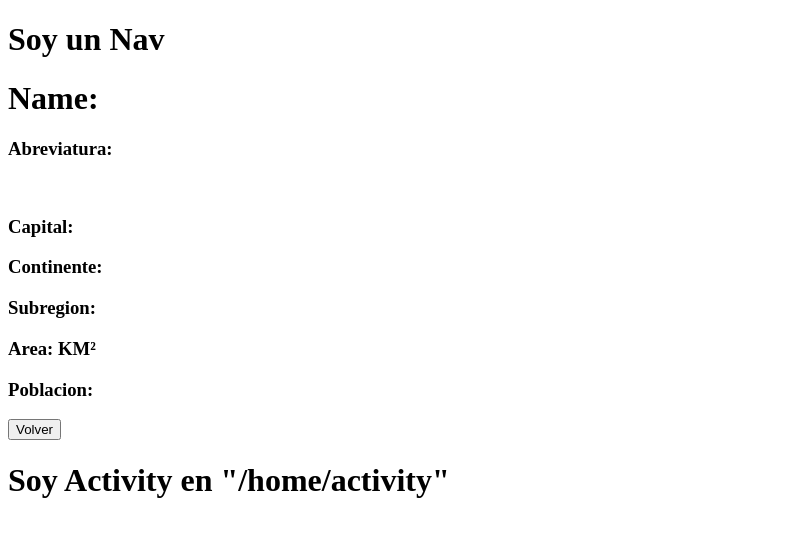
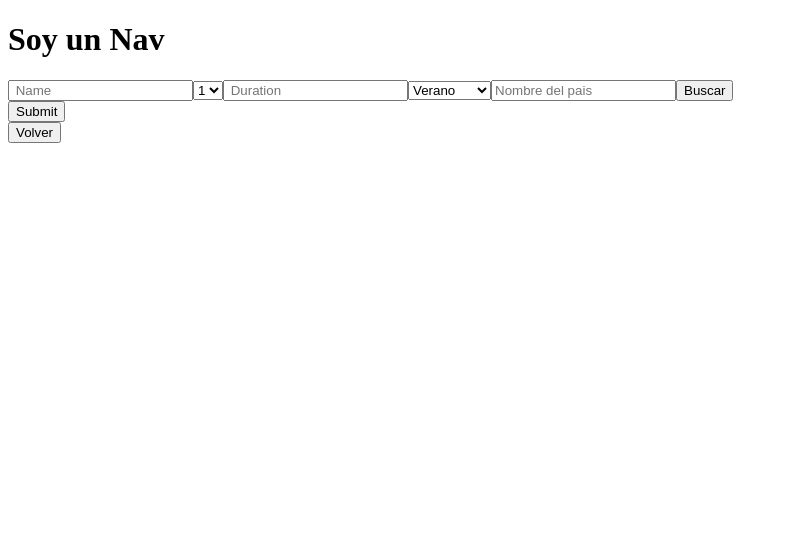
Before and after one commit to Catriel-Acevey/PI-Countries-main, a React (Create React App) app in the folder client/: page /home/activity in a window 1280 px wide. Shown: the top 536 px of the page, without its empty margins (0-788 px from the left). Built offline with nearby package versions, Linux system fonts and the light colour scheme; no server answers.

Commit message:
client end activity

```diff
--- a/client/src/App.js
+++ b/client/src/App.js
@@ -1,4 +1,5 @@
 import React from "react";
+import { Switch } from "react-router";
 import { Route } from "react-router-dom";
 
 import Landing from "./components/Landing";
@@ -14,9 +15,11 @@ function App() {
     <div className="App">
       <Route exact path="/" component={Landing} />
       <Route path="/home" component={Nav} />
-      <Route exact path="/home" component={Home} />
-      <Route path="/home/:id" component={Detail} />
-      <Route path="/home/activity" component={Activity} />
+      <Switch>
+        <Route path="/home/activity" component={Activity} />
+        <Route path="/home/:id" component={Detail} />
+        <Route path="/home" component={Home} />
+      </Switch>
     </div>
   );
 }
--- a/client/src/components/Activity.jsx
+++ b/client/src/components/Activity.jsx
@@ -1,27 +1,142 @@
 import React, { useState, useEffect } from "react";
 import { useDispatch, useSelector } from "react-redux";
 import { useHistory } from "react-router";
+import { Link } from "react-router-dom";
+import CountryCard from "./CountryCard";
 import {
   postActivity,
   getNameCountriesForm,
   clearNameCountriesForm,
 } from "../actions";
 
+const SEASON = {
+  SUMMER: "Verano",
+  AUTUMN: "Otoño",
+  WINTER: "Invierno",
+  SPRING: "Primavera",
+};
+
 const Activity = (props) => {
   const dispatch = useDispatch();
   const history = useHistory();
-  console.log("A Details me llega por props: ", props);
+  // console.log("A Details me llega por props: ", props);
 
-  const country = useSelector((state) => state.countriesForm);
+  const countriesForm = useSelector((state) => state.countriesForm);
 
   const [name, setName] = useState("");
+  const [difficulty, setDifficulty] = useState(1);
+  const [duration, setDuration] = useState("");
+  const [season, setSeason] = useState("");
   const [nameCountry, setNameCountry] = useState("");
   const [countries, setCountries] = useState([]);
   const [countriesIds, setCountriesIds] = useState([]);
 
+  useEffect(() => {
+    setCountries([...countries, ...countriesForm]);
+    setCountriesIds([...new Set(countries.map((c) => c.id))]);
+  }, [dispatch, countriesForm]);
+  useEffect(() => {
+    setCountriesIds([...new Set(countries.map((c) => c.id))]);
+  }, [dispatch, countries]);
+
+  const submit = (e) => {
+    e.preventDefault();
+    dispatch(postActivity(name, difficulty, duration, season, countriesIds));
+    alert("Actividad creada con exito");
+    dispatch(clearNameCountriesForm());
+    history.push("/home");
+  };
+
+  const changeNameCountry = (e) => {
+    e.preventDefault();
+    setNameCountry(e.target.value);
+  };
+  const changeName = (e) => {
+    e.preventDefault();
+    setName(e.target.value);
+  };
+  const changeDifficulty = (e) => {
+    e.preventDefault();
+    setDifficulty(e.target.value);
+  };
+  const changeDuration = (e) => {
+    e.preventDefault();
+    setDuration(e.target.value);
+  };
+  const changeSeason = (e) => {
+    e.preventDefault();
+    setSeason(e.target.value);
+  };
+  const getCountryName = (e) => {
+    e.preventDefault();
+    dispatch(getNameCountriesForm(nameCountry));
+  };
+  const deleteCountry = (e, id) => {
+    e.preventDefault();
+    setCountries(countries.filter((c) => c.id !== id));
+    setCountriesIds([...new Set(countries.map((c) => c.id))]);
+  };
+
   return (
     <div>
-      <h1> Soy Activity en "/home/activity"</h1>
+      <form onSubmit={(e) => submit(e)}>
+        <input
+          type="text"
+          placeholder=" Name "
+          onChange={(e) => changeName(e)}
+        ></input>
+        <select
+          onChange={(e) => {
+            changeDifficulty(e);
+          }}
+        >
+          <option value={1}>1</option>
+          <option value={2}>2</option>
+          <option value={3}>3</option>
+          <option value={4}>4</option>
+          <option value={5}>5</option>
+        </select>
+        <input
+          type="text"
+          placeholder=" Duration "
+          onChange={(e) => changeDuration(e)}
+        ></input>
+        <select
+          onChange={(e) => {
+            changeSeason(e);
+          }}
+        >
+          <option value={SEASON.SUMMER}>{SEASON.SUMMER}</option>
+          <option value={SEASON.AUTUMN}>{SEASON.AUTUMN}</option>
+          <option value={SEASON.WINTER}>{SEASON.WINTER}</option>
+          <option value={SEASON.SPRING}>{SEASON.SPRING}</option>
+        </select>
+        <input
+          type="text"
+          placeholder="Nombre del pais"
+          onChange={(e) => changeNameCountry(e)}
+        ></input>
+        <button onClick={(e) => getCountryName(e)}> Buscar </button>
+        <div>
+          {countries.map((country) => {
+            return (
+              <div>
+                <button onClick={(e) => deleteCountry(e, country.id)}>X</button>
+                <CountryCard
+                  key={country.ID} //Revisar warning con la key
+                  name={country.name}
+                  continent={country.continent}
+                  flag_image={country.flag_image}
+                />
+              </div>
+            );
+          })}
+        </div>
+        <input type="submit" />
+      </form>
+      <Link to="/home">
+        <button> Volver </button>
+      </Link>
     </div>
   );
 };
```
Also changed, not shown: 1 other file (tests, documents, lock files or other folders).
